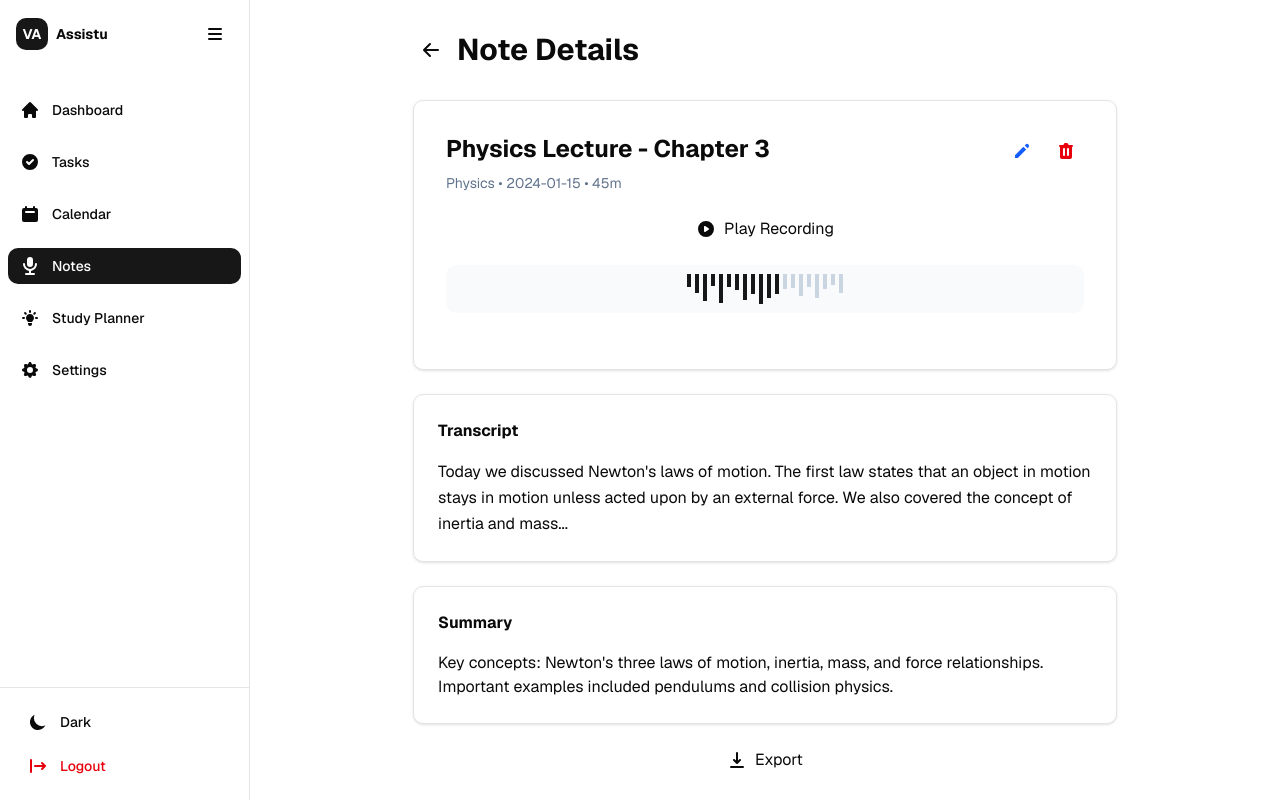
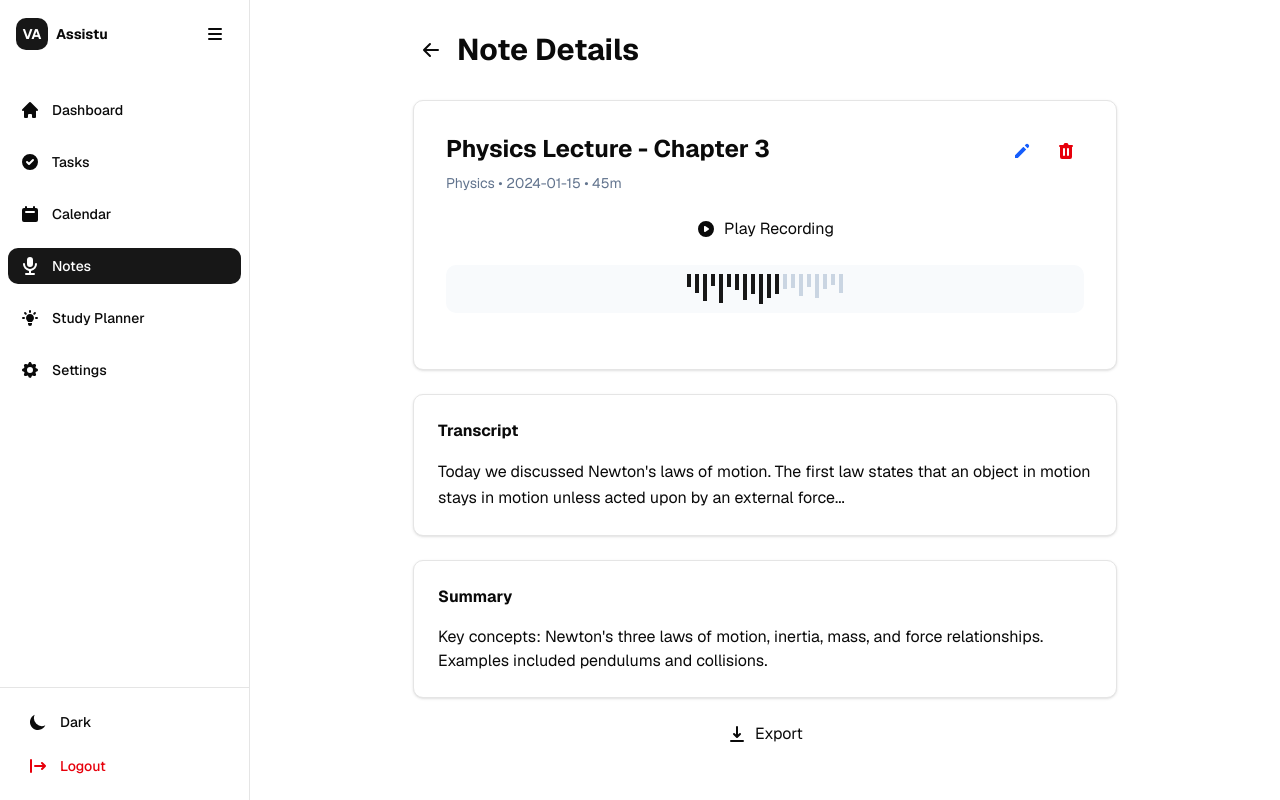
Before and after one commit to BazilSuhail/Assistu-Client, a Next.js app: page /notes/1 in a window 1280 px wide. Built offline with nearby package versions, Linux system fonts and the light colour scheme.

Commit message:
refactor: simplify NoteDetailPage with reusable components, cleaner effects, and improved structure

```diff
--- a/app/notes/[noteId]/page.jsx
+++ b/app/notes/[noteId]/page.jsx
@@ -1,3 +1,147 @@
+// "use client"
+
+// import { useState, useEffect } from "react"
+// import { useParams, useRouter } from "next/navigation"
+// import { motion } from "framer-motion"
+// import Loader from "@/components/shared/loader"
+// import { HiArrowLeft, HiPencil, HiTrash, HiPlay, HiDownload } from "react-icons/hi"
+
+// const DUMMY_NOTES_DETAIL = {
+//   1: {
+//     id: 1,
+//     title: "Physics Lecture - Chapter 3",
+//     date: "2024-01-15",
+//     duration: "45m",
+//     subject: "Physics",
+//     transcript:
+//       "Today we discussed Newton's laws of motion. The first law states that an object in motion stays in motion unless acted upon by an external force. We also covered the concept of inertia and mass...",
+//     summary:
+//       "Key concepts: Newton's three laws of motion, inertia, mass, and force relationships. Important examples included pendulums and collision physics.",
+//   },
+// }
+
+// export default function NoteDetailPage() {
+//   const params = useParams()
+//   const router = useRouter()
+//   const [isLoading, setIsLoading] = useState(true)
+//   const [note, setNote] = useState(null)
+//   const [isEditing, setIsEditing] = useState(false)
+
+//   useEffect(() => {
+//     const timer = setTimeout(() => {
+//       setNote(DUMMY_NOTES_DETAIL[params.noteId])
+//       setIsLoading(false)
+//     }, 3000)
+//     return () => clearTimeout(timer)
+//   }, [params.noteId])
+
+//   if (isLoading) {
+//     return (
+//       <div className="flex items-center justify-center min-h-screen">
+//         <Loader />
+//       </div>
+//     )
+//   }
+
+//   if (!note) {
+//     return <div className="p-6 text-center">Note not found</div>
+//   }
+
+//   const containerVariants = {
+//     hidden: { opacity: 0 },
+//     visible: { opacity: 1, transition: { staggerChildren: 0.1 } },
+//   }
+
+//   const itemVariants = {
+//     hidden: { opacity: 0, y: 20 },
+//     visible: { opacity: 1, y: 0 },
+//   }
+
+//   return (
+//     <motion.div
+//       variants={containerVariants}
+//       initial="hidden"
+//       animate="visible"
+//       className="p-6 md:p-8 max-w-3xl mx-auto"
+//     >
+//       <motion.div variants={itemVariants} className="flex items-center gap-2 mb-8">
+//         <button onClick={() => router.back()} className="p-2 hover:bg-slate-100 dark:hover:bg-slate-700 rounded-lg">
+//           <HiArrowLeft className="w-5 h-5" />
+//         </button>
+//         <h1 className="text-3xl font-bold text-foreground">Note Details</h1>
+//       </motion.div>
+
+//       <motion.div variants={itemVariants} className="card p-8 mb-6">
+//         <div className="flex items-start justify-between mb-6">
+//           <div>
+//             <h2 className="text-2xl font-bold text-foreground">{note.title}</h2>
+//             <p className="text-sm text-slate-500 dark:text-slate-400 mt-2">
+//               {note.subject} • {note.date} • {note.duration}
+//             </p>
+//           </div>
+//           <div className="flex gap-2">
+//             <motion.button
+//               whileHover={{ scale: 1.05 }}
+//               className="p-2 hover:bg-slate-100 dark:hover:bg-slate-700 rounded-lg"
+//             >
+//               <HiPencil className="w-5 h-5 text-blue-600" />
+//             </motion.button>
+//             <motion.button
+//               whileHover={{ scale: 1.05 }}
+//               className="p-2 hover:bg-slate-100 dark:hover:bg-slate-700 rounded-lg"
+//             >
+//               <HiTrash className="w-5 h-5 text-red-600" />
+//             </motion.button>
+//           </div>
+//         </div>
+
+//         <motion.button
+//           whileHover={{ scale: 1.02 }}
+//           whileTap={{ scale: 0.98 }}
+//           className="btn-primary w-full flex items-center justify-center gap-2 mb-6"
+//         >
+//           <HiPlay className="w-5 h-5" />
+//           Play Recording
+//         </motion.button>
+
+//         <div className="w-full h-12 bg-slate-50 dark:bg-slate-700 rounded-lg mb-6 flex items-center justify-center">
+//           <div className="flex gap-1">
+//             {Array.from({ length: 20 }).map((_, i) => (
+//               <div
+//                 key={i}
+//                 className={`w-1 ${i < 12 ? "bg-primary" : "bg-slate-300 dark:bg-slate-600"}`}
+//                 style={{ height: Math.random() * 20 + 10 }}
+//               />
+//             ))}
+//           </div>
+//         </div>
+//       </motion.div>
+
+//       <motion.div variants={itemVariants} className="card p-6 mb-6">
+//         <h3 className="font-bold text-foreground mb-4">Transcript</h3>
+//         <p className="text-foreground leading-relaxed">{note.transcript}</p>
+//       </motion.div>
+
+//       <motion.div variants={itemVariants} className="card p-6 mb-6">
+//         <h3 className="font-bold text-foreground mb-4">Summary</h3>
+//         <p className="text-foreground">{note.summary}</p>
+//       </motion.div>
+
+//       <motion.div variants={itemVariants} className="flex gap-2">
+//         <motion.button
+//           whileHover={{ scale: 1.02 }}
+//           whileTap={{ scale: 0.98 }}
+//           className="flex-1 btn-primary flex items-center justify-center gap-2"
+//         >
+//           <HiDownload className="w-5 h-5" />
+//           Export
+//         </motion.button>
+//       </motion.div>
+//     </motion.div>
+//   )
+// }
+
+
 "use client"
 
 import { useState, useEffect } from "react"
@@ -14,10 +158,20 @@ const DUMMY_NOTES_DETAIL = {
     duration: "45m",
     subject: "Physics",
     transcript:
-      "Today we discussed Newton's laws of motion. The first law states that an object in motion stays in motion unless acted upon by an external force. We also covered the concept of inertia and mass...",
+      "Today we discussed Newton's laws of motion. The first law states that an object in motion stays in motion unless acted upon by an external force...",
     summary:
-      "Key concepts: Newton's three laws of motion, inertia, mass, and force relationships. Important examples included pendulums and collision physics.",
+      "Key concepts: Newton's three laws of motion, inertia, mass, and force relationships. Examples included pendulums and collisions.",
   },
+}
+
+const containerVariants = {
+  hidden: { opacity: 0 },
+  visible: { opacity: 1, transition: { staggerChildren: 0.1 } },
+}
+
+const itemVariants = {
+  hidden: { opacity: 0, y: 20 },
+  visible: { opacity: 1, y: 0 },
 }
 
 export default function NoteDetailPage() {
@@ -25,13 +179,16 @@ export default function NoteDetailPage() {
   const router = useRouter()
   const [isLoading, setIsLoading] = useState(true)
   const [note, setNote] = useState(null)
-  const [isEditing, setIsEditing] = useState(false)
+  const [waveformBars] = useState(() =>
+    Array.from({ length: 20 }).map(() => Math.random() * 20 + 10)
+  )
 
   useEffect(() => {
     const timer = setTimeout(() => {
       setNote(DUMMY_NOTES_DETAIL[params.noteId])
       setIsLoading(false)
-    }, 3000)
+    }, 1000)
+
     return () => clearTimeout(timer)
   }, [params.noteId])
 
@@ -47,16 +204,6 @@ export default function NoteDetailPage() {
     return <div className="p-6 text-center">Note not found</div>
   }
 
-  const containerVariants = {
-    hidden: { opacity: 0 },
-    visible: { opacity: 1, transition: { staggerChildren: 0.1 } },
-  }
-
-  const itemVariants = {
-    hidden: { opacity: 0, y: 20 },
-    visible: { opacity: 1, y: 0 },
-  }
-
   return (
     <motion.div
       variants={containerVariants}
@@ -64,13 +211,18 @@ export default function NoteDetailPage() {
       animate="visible"
       className="p-6 md:p-8 max-w-3xl mx-auto"
     >
+      {/* Header */}
       <motion.div variants={itemVariants} className="flex items-center gap-2 mb-8">
-        <button onClick={() => router.back()} className="p-2 hover:bg-slate-100 dark:hover:bg-slate-700 rounded-lg">
+        <button
+          onClick={() => router.back()}
+          className="p-2 hover:bg-slate-100 dark:hover:bg-slate-700 rounded-lg"
+        >
           <HiArrowLeft className="w-5 h-5" />
         </button>
         <h1 className="text-3xl font-bold text-foreground">Note Details</h1>
       </motion.div>
 
+      {/* Note Card */}
       <motion.div variants={itemVariants} className="card p-8 mb-6">
         <div className="flex items-start justify-between mb-6">
           <div>
@@ -79,64 +231,86 @@ export default function NoteDetailPage() {
               {note.subject} • {note.date} • {note.duration}
             </p>
           </div>
+
           <div className="flex gap-2">
-            <motion.button
-              whileHover={{ scale: 1.05 }}
-              className="p-2 hover:bg-slate-100 dark:hover:bg-slate-700 rounded-lg"
-            >
+            <IconButton>
               <HiPencil className="w-5 h-5 text-blue-600" />
-            </motion.button>
-            <motion.button
-              whileHover={{ scale: 1.05 }}
-              className="p-2 hover:bg-slate-100 dark:hover:bg-slate-700 rounded-lg"
-            >
+            </IconButton>
+            <IconButton>
               <HiTrash className="w-5 h-5 text-red-600" />
-            </motion.button>
+            </IconButton>
           </div>
         </div>
 
-        <motion.button
-          whileHover={{ scale: 1.02 }}
-          whileTap={{ scale: 0.98 }}
-          className="btn-primary w-full flex items-center justify-center gap-2 mb-6"
-        >
+        <PrimaryButton className="w-full mb-6">
           <HiPlay className="w-5 h-5" />
           Play Recording
-        </motion.button>
+        </PrimaryButton>
 
         <div className="w-full h-12 bg-slate-50 dark:bg-slate-700 rounded-lg mb-6 flex items-center justify-center">
           <div className="flex gap-1">
-            {Array.from({ length: 20 }).map((_, i) => (
+            {waveformBars.map((height, i) => (
               <div
                 key={i}
                 className={`w-1 ${i < 12 ? "bg-primary" : "bg-slate-300 dark:bg-slate-600"}`}
-                style={{ height: Math.random() * 20 + 10 }}
+                style={{ height }}
               />
             ))}
           </div>
         </div>
       </motion.div>
 
-      <motion.div variants={itemVariants} className="card p-6 mb-6">
-        <h3 className="font-bold text-foreground mb-4">Transcript</h3>
-        <p className="text-foreground leading-relaxed">{note.transcript}</p>
-      </motion.div>
+      {/* Transcript */}
+      <CardSection title="Transcript">
+        <p className="leading-relaxed">{note.transcript}</p>
+      </CardSection>
 
-      <motion.div variants={itemVariants} className="card p-6 mb-6">
-        <h3 className="font-bold text-foreground mb-4">Summary</h3>
-        <p className="text-foreground">{note.summary}</p>
-      </motion.div>
+      {/* Summary */}
+      <CardSection title="Summary">
+        <p>{note.summary}</p>
+      </CardSection>
 
+      {/* Export */}
       <motion.div variants={itemVariants} className="flex gap-2">
-        <motion.button
-          whileHover={{ scale: 1.02 }}
-          whileTap={{ scale: 0.98 }}
-          className="flex-1 btn-primary flex items-center justify-center gap-2"
-        >
+        <PrimaryButton className="flex-1">
           <HiDownload className="w-5 h-5" />
           Export
-        </motion.button>
+        </PrimaryButton>
       </motion.div>
     </motion.div>
   )
 }
+
+/* Reusable Components */
+
+function IconButton({ children }) {
+  return (
+    <motion.button
+      whileHover={{ scale: 1.05 }}
+      className="p-2 hover:bg-slate-100 dark:hover:bg-slate-700 rounded-lg"
+    >
+      {children}
+    </motion.button>
+  )
+}
+
+function PrimaryButton({ children, className = "" }) {
+  return (
+    <motion.button
+      whileHover={{ scale: 1.02 }}
+      whileTap={{ scale: 0.98 }}
+      className={`btn-primary flex items-center justify-center gap-2 ${className}`}
+    >
+      {children}
+    </motion.button>
+  )
+}
+
+function CardSection({ title, children }) {
+  return (
+    <motion.div variants={itemVariants} className="card p-6 mb-6">
+      <h3 className="font-bold mb-4">{title}</h3>
+      {children}
+    </motion.div>
+  )
+}
```
Also changed, not shown: 1 other file (tests, documents, lock files or other folders).
